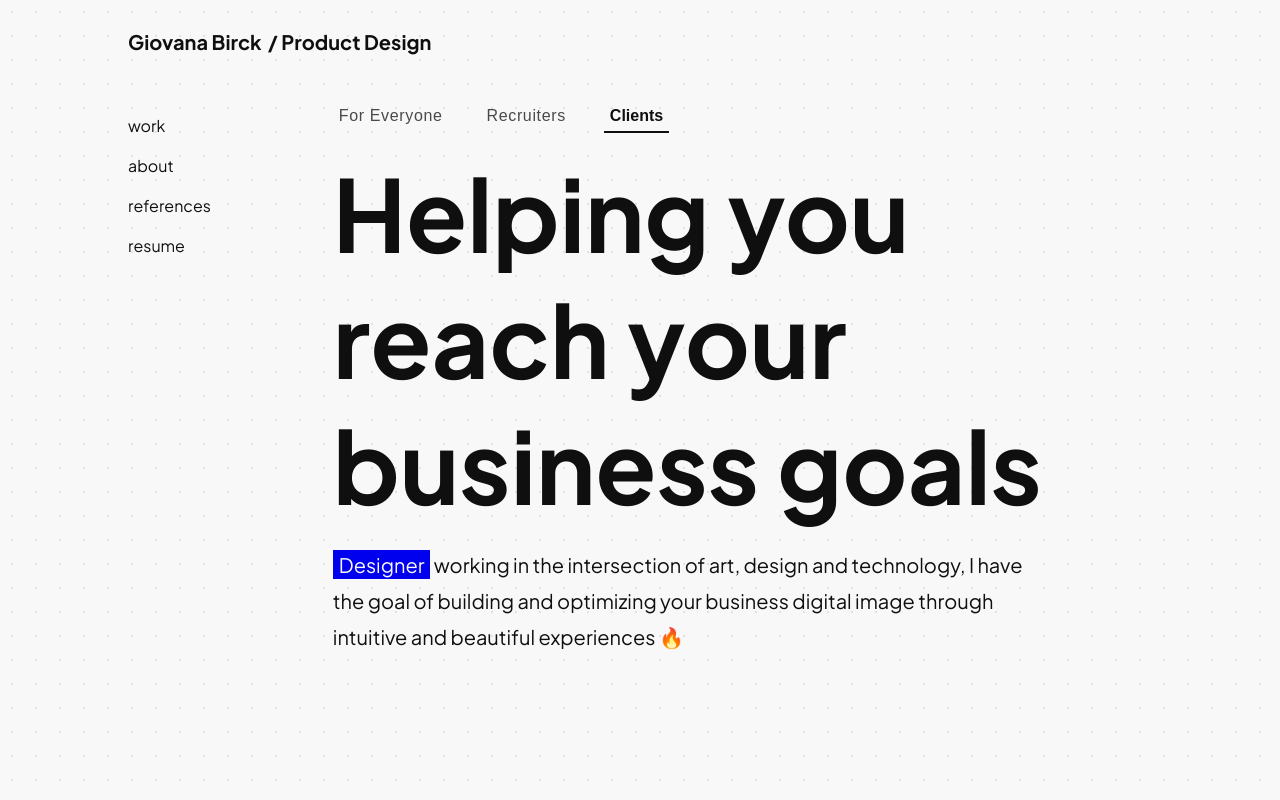
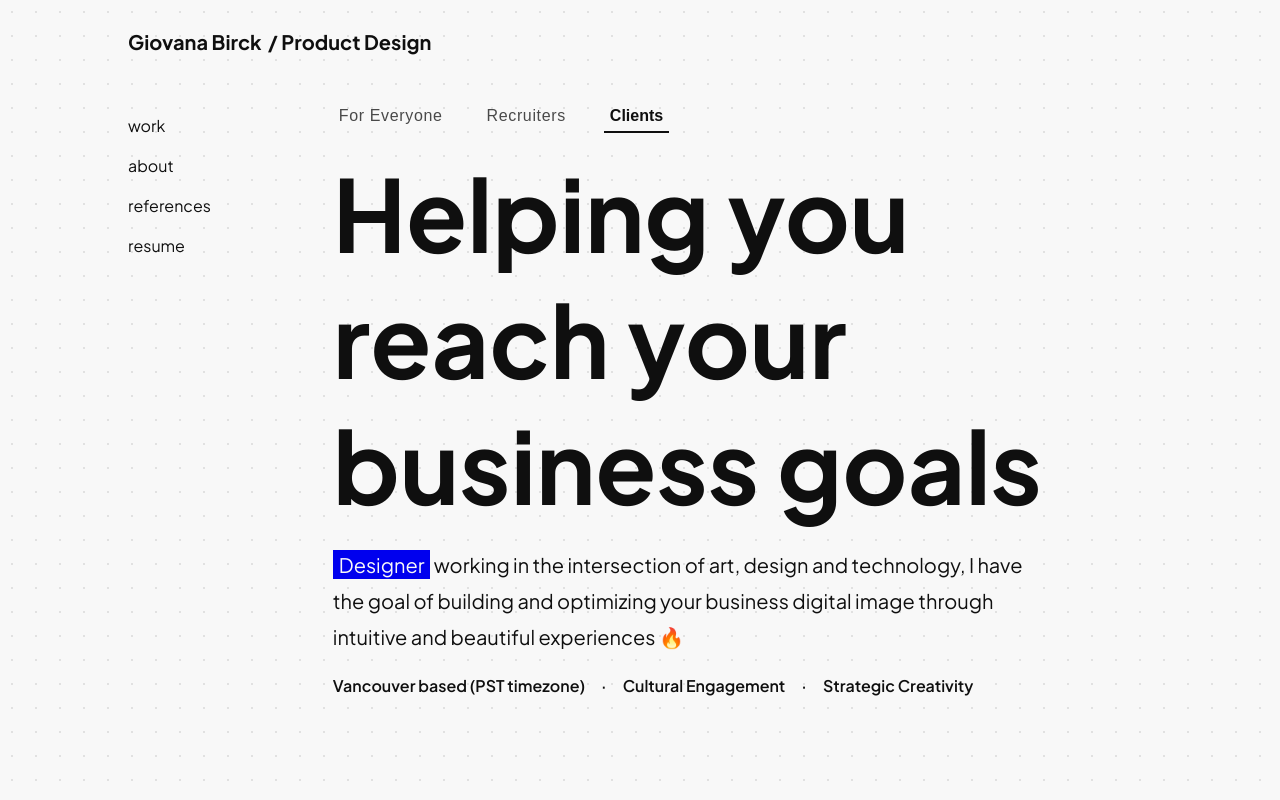
Before and after one commit to giovanabirck/website-test, a React (Create React App) app: page /product-design in a window 1280 px wide. Both pictures are taken after a click on the button "Clients". Built offline with nearby package versions, Linux system fonts and the light colour scheme.

Commit message:
all bullet points

```diff
--- a/src/pages/product-design/ProductDesign.js
+++ b/src/pages/product-design/ProductDesign.js
@@ -29,6 +29,11 @@ function ProductDesign() {
             entertainment industries, I incorporate a holistic approach to my designs.
             Strong focus on interaction design, strategy and accessibility.
           </p>
+          <ul className='bullet_points'>
+              <li>Vancouver based</li>
+              <li>+5 years of experience</li>
+              <li>B2B & SaaS UX Expertise</li>
+            </ul>
         </div>;
       case 'clients':
         return <div className='tab_content'>
@@ -38,6 +43,11 @@ function ProductDesign() {
             I have the goal of building and optimizing your business digital
             image through intuitive and beautiful experiences 🔥
           </p>
+          <ul className='bullet_points'>
+              <li>Vancouver based (PST timezone)</li>
+              <li>Cultural Engagement</li>
+              <li>Strategic Creativity</li>
+            </ul>
         </div>;
       default:
         return null;
--- a/src/pages/product-design/ProductDesign.modules.css
+++ b/src/pages/product-design/ProductDesign.modules.css
@@ -107,7 +107,7 @@
 
 .bullet_points {
     display: flex;
-    gap: 0.5rem;
+    gap: 1rem;
     list-style: none;
     padding: 0;
     margin-top: 1rem;
@@ -118,7 +118,7 @@
 
 .bullet_points li::after {
     content: '·';
-    margin-left: 0.5rem;
+    margin-left: 1rem;
 }
 
 .bullet_points li:last-child::after {
```
